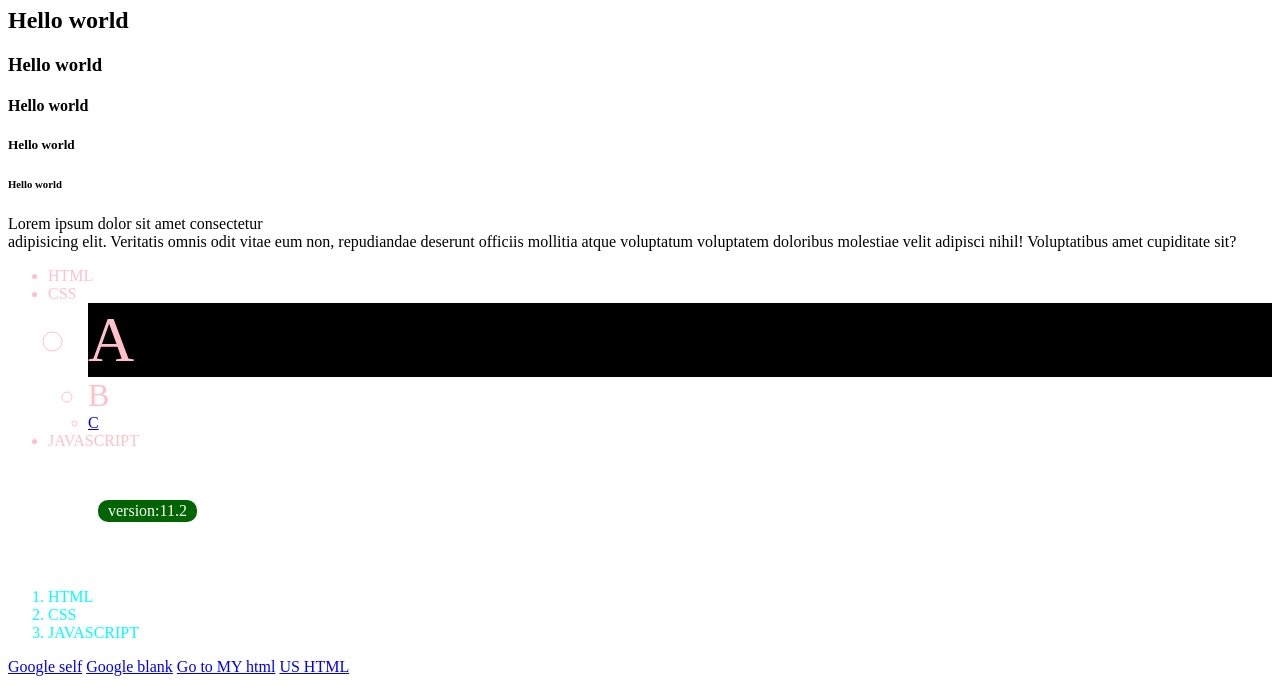
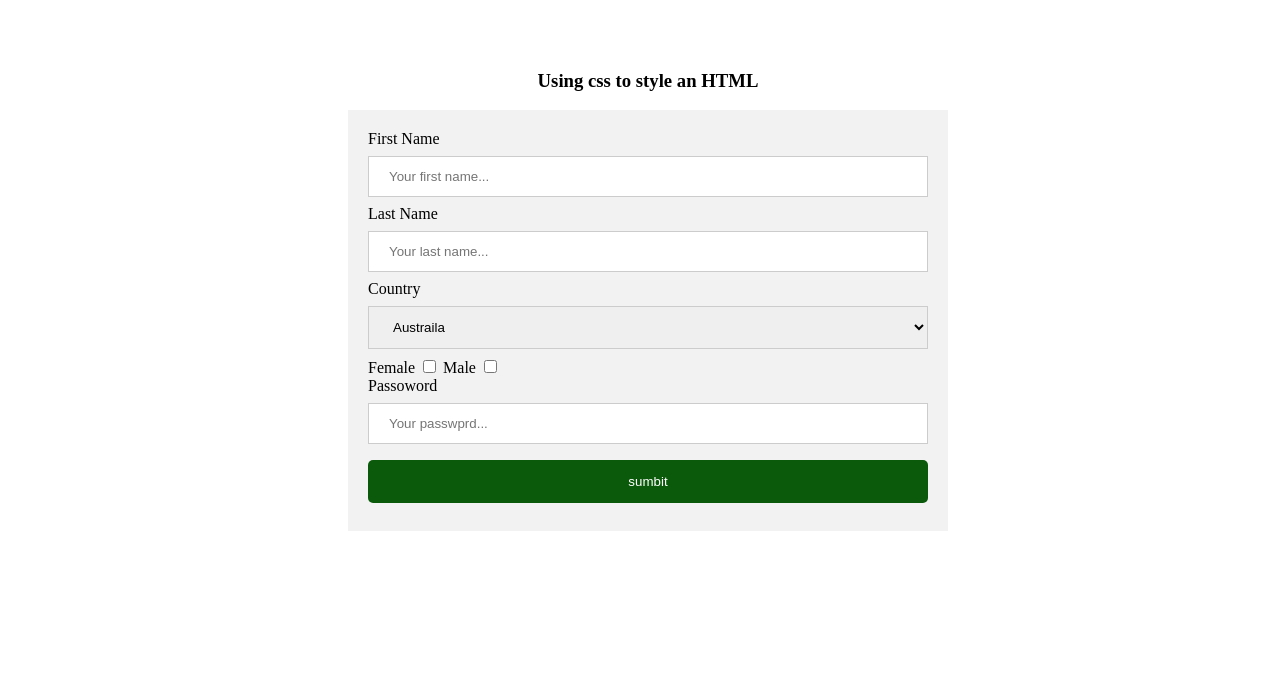
Before and after one commit to xuetianlan116/my-firstrepo, a plain HTML site: page index.html in a window 1280 px wide. Shown: the part 117-816 px from the top of the page. Drawn offline with Linux system fonts and the light colour scheme.

Commit message:
my second commit
my second repo

```diff
--- a/index.html
+++ b/index.html
@@ -8,50 +8,79 @@
     initial-scales=4.0">
     <link rel="stylesheet" href="style.css">
     <title>First Demo</title>
-    </head>
 
-    <body>
-    <!-- 这是一个HTML 块 -->
-        <div id="div1">
-        Hello world </div>
-
-     <div id="div2">
-        My name is phoebe</div>
-        <h1>Hello world</h1>
-        <h2>Hello world</h2>
-        <h3>Hello world</h3>
-        <h4>Hello world</h4>
-        <h5>Hello world</h5>
-        <h6>Hello world</h6>
-        <p>Lorem ipsum dolor sit amet consectetur <br>adipisicing elit.
-            Veritatis omnis odit vitae eum non, repudiandae deserunt
-            officiis mollitia atque voluptatum voluptatem doloribus
-            molestiae velit adipisci nihil! Voluptatibus amet cupiditate sit?</p>
-        <!-- unorder list -->
-            <ul id="unorder-list">
-                <li>HTML</li>
-                <li>CSS
-                    <ul>
-                    <li class="large-font deep-backgroud">A</li>
-                    <li class="large-font">B</li>
-                    <li><a href="=">C</a></li>
-                    </ul>
-                </li>
-                <li>JAVASCRIPT</li>
-                <span class="version">version:11.2</span>
-
-
-            </ul>
-            <!--order list-->
-            <ol id="order-list">
-                <li>HTML</li>
-                <li>CSS</li>
-                <li>JAVASCRIPT</li>
-            </ol>
+            <!-- <!-- </ol>
         <a href="http:www.google.com/" target="_self">Google self</a>
         <a href="http:www.google.com/" target="_blank">Google blank</a>
         <a href="goto.html">Go to MY html</a>
-        <a href="US.html">US HTML</a>
+        <a href="US.html">US HTML</a> -->
+
+        <!-- <table id="mytable"  class="mytable_class">
+            <thead>
+            <tr>
+                <th colspan="3">Expenses</th>
+            </tr>
+            <tr>
+                <th>category</th>
+                <th>Amount</th>
+            </tr>
+
+            </thead>
+            <tbody>
+                <tr>
+                    <td>Marketing</td>
+                    <td>$200</td>
+
+                </tr>
+                <td>Accounting</td>
+                <td>$600</td>
+
+            </tbody>
+            <tfoot>
+                <tr>
+                <th>Total</th>
+                <th>$800</th>
+                </tr>
+            </tfoot> -->
+        </table>
+        <h3> Using css to style an HTML</h3>
+        <section>
+            <form action="#">
+            <label for="fname">First Name</label>
+            <input id="fname" type="text" name="first Name" placeholder="Your first name...">
+            </form>
+
+
+             <label for="lname">Last Name</label>
+             <input id="lname" type="text" name="last Name" placeholder="Your last name...">
+             <br>
+             <label for="Country">Country</label>
+             <select name="country" id="country">
+             <option value="austraila">Austraila</option>
+             <option value="china">China</option>
+             <option value="usa">Usa</option>
+             <option value="canada">Canada</option>
+
+             </select>
+             <label for="female">Female</label>
+             <input type="checkbox" id="Female">
+
+             <label for="Male">Male</label>
+             <input type="checkbox" id="Male">
+
+             <br>
+
+             <label for="pwd">Passoword</label>
+             <input type="Password" id="pwd" name="mypassoword"
+             placeholder="Your passwprd...">
+
+             <input type="submit" value="sumbit">
+
+
+
+            </form>
+        </section>
+
     <script src="script.js"></script>
 </body>
     </html>
--- a/script.js
+++ b/script.js
@@ -1 +1,4 @@
 console.log("This is my first log");
+let a=1
+let b=2
+console.log(a+b)
--- a/style.css
+++ b/style.css
@@ -1,6 +1,6 @@
 
 
-div{
+/* div{
     color:rgba(255, 132, 0, 0.985)
 }
 
@@ -31,3 +31,66 @@ font-size: 4rem;
     display: inline-block;
      margin: 50px;
 }
+table{
+    border: 1px solid gray;
+    border-collapse: collapse;
+}
+th{
+    border:1px solid gray
+}
+td{
+    border:1px solid gray;
+}
+.mytable_class{
+    background-color: rgba(255, 132, 0, 0.985);
+}
+.img{
+    width: 30%;
+     */
+
+     * { box-sizing: border-box;
+    }
+body{
+    width:100vw;
+    height: 100vh;
+    display: flex;
+    flex-direction: column;
+    align-items: center;
+    justify-content: center;
+}
+
+section {
+
+    width: 50%;
+
+    min-width: 300px;
+
+    max-width: 600px;
+
+    background-color: #f2f2f2;
+
+    padding: 20px
+
+    }
+
+    input[type=text],
+    input[type=password]
+    ,select{
+        width:100%;
+        padding: 12px 20px;
+        margin:8px 0;
+        display:inline-block;
+        border:1px solid #ccc;
+        box-sizing: border-box;
+       }
+    input[type=submit]
+         {width: 100%;
+        background-color:rgb(11, 90, 11);
+        color:white;
+        padding: 14px 20px;
+        margin:8px 0;
+        border:none;
+        border-radius:5px;
+        cursor:pointer;
+
+        }
--- /dev/null
+++ b/style2.css
@@ -0,0 +1,37 @@
+* {
+    margin: 0;
+    padding: 0;
+    box-sizing: border-box;
+}
+
+html, body {
+    width: 100vw;
+    height: 100vh;
+}
+
+#block {
+    height:100%;
+    display: flex;
+    flex-direction:row;
+    flex-wrap: wrap;
+    justify-content: flex-start;
+    justify-content: flex-end;
+    justify-content: center;
+    /* align-content: center; */
+    align-items: center;
+}
+
+
+.A,
+.B,
+.C {
+    height: 50px;
+    border: 2px solid rgb(0, 0, 0);
+    margin: 1px;
+    text-align: center;
+
+}
+.B{ width: 200px;
+    align-self: end;
+
+}
```
Also changed, not shown: index 2 .html (added, +27 -0 lines).
